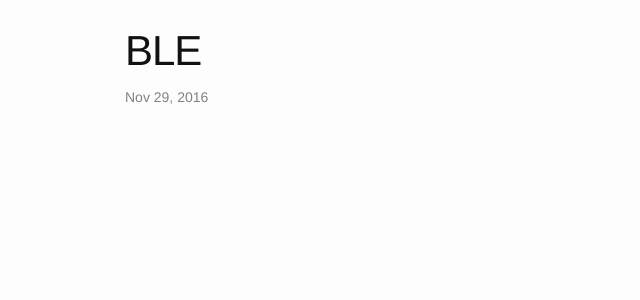
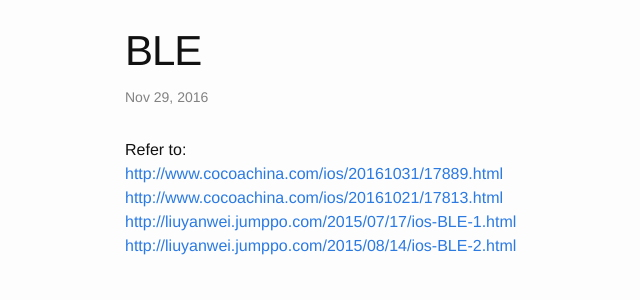
Before and after one commit to GeekRRK/GeekRRK.github.io, a Jekyll site: the page built from _posts/2016-11-29-BLE.md, in a window 1280 px wide. Shown: the top 300 px of the page, without its empty margins (145-785 px from the left). Built offline with Jekyll 4.4.1, drawn with Linux system fonts in a browser that asks for light colours.

Commit message:
Update BLE

```diff
--- a/_posts/2016-11-29-BLE.md
+++ b/_posts/2016-11-29-BLE.md
@@ -2,3 +2,9 @@
 layout: post
 title: BLE
 ---
+
+Refer to:
+<http://www.cocoachina.com/ios/20161031/17889.html>
+<http://www.cocoachina.com/ios/20161021/17813.html>
+<http://liuyanwei.jumppo.com/2015/07/17/ios-BLE-1.html>
+<http://liuyanwei.jumppo.com/2015/08/14/ios-BLE-2.html>
```
